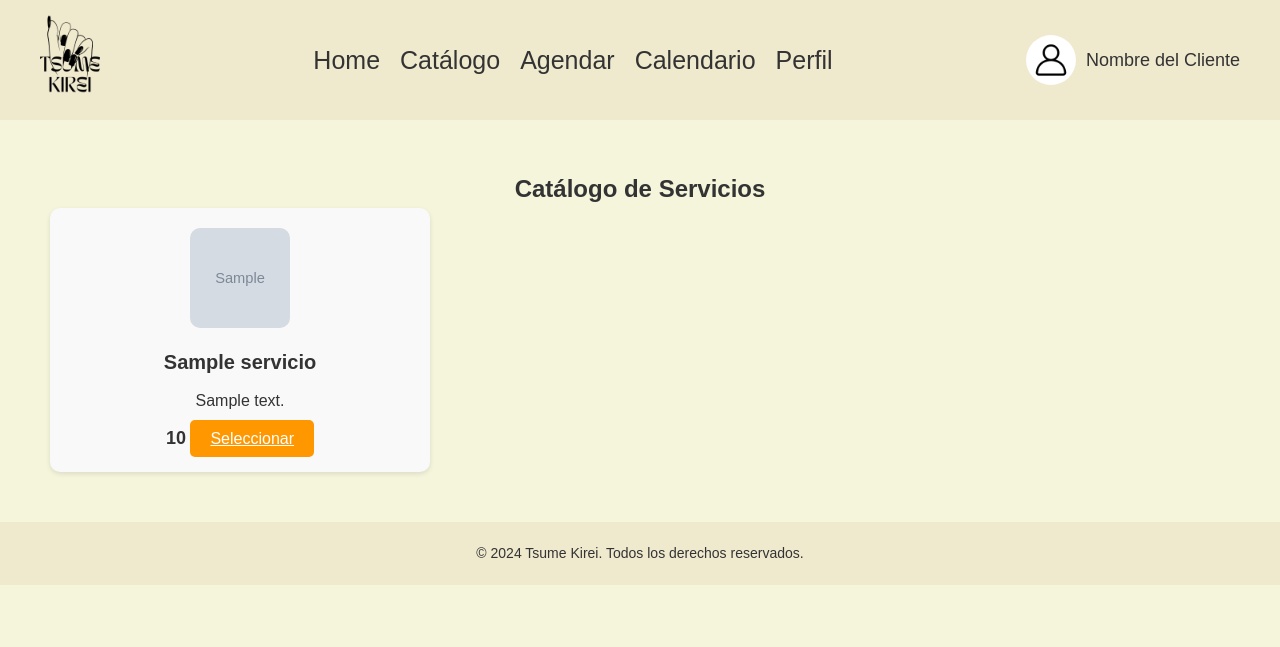
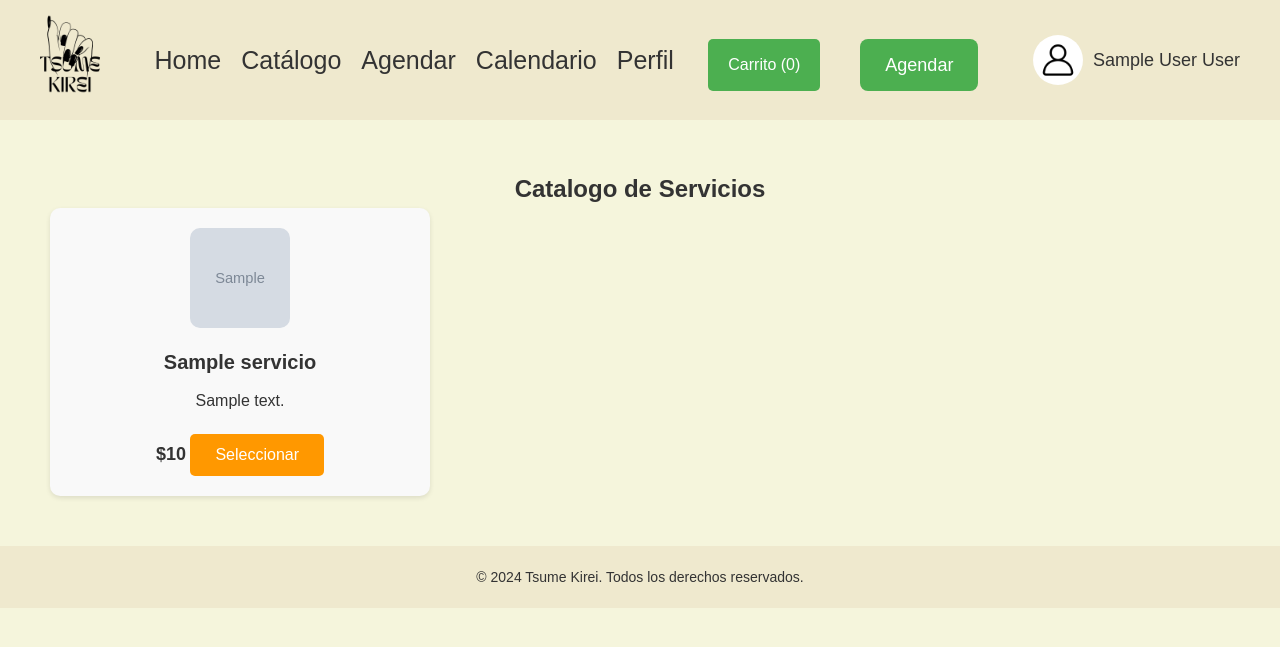
Before and after one commit to Laura-Macias/ingenieria-de-software-ii, a Flask app: template src/templates/catalog.html in a window 1280 px wide. Shown: the top 647 px of the page. Run offline with Flask 2, Linux system fonts and the light colour scheme; the visitor is signed in with stand-in values (Sample User, id 1); the template is opened without the code that fills it: most values are stand-ins (such as "Sample title", 1, 10 or a date in 2020); grey boxes marked "Sample" are stand-in pictures.

Commit message:
funcionalidad carrito y agendamiento

```diff
--- a/src/api/reservation.py
+++ b/src/api/reservation.py
@@ -11,7 +11,7 @@ def obtener_staff():
 
     try:
         response = supabase.table('Staff').select('*').execute()
-        print(response)
+        #print(response)
         if not response.data:
             print("No se encontraron los manicuristas en la base de datos.")
             return []
--- a/src/static/css/Style_catalog.css
+++ b/src/static/css/Style_catalog.css
@@ -1,3 +1,4 @@
+/* Estilos generales */
 * {
     margin: 0;
     padding: 0;
@@ -134,6 +135,7 @@ main {
     border-radius: 10px;
     text-align: center;
     box-shadow: 0 2px 5px rgba(0, 0, 0, 0.1);
+    transition: transform 0.3s ease;
 }
 
 .service-item img {
@@ -158,19 +160,115 @@ main {
     color: #333333;
 }
 
+/* Estilo de los botones */
 .select-button {
+    background-color: #ff9800;
+    color: white;
+    padding: 12px 25px;
+    border: none;
+    border-radius: 5px;
+    cursor: pointer;
+    margin-top: 10px;
+    font-size: 16px;
+    transition: background-color 0.3s ease, transform 0.3s ease;
+}
 
+.select-button:hover {
+    background-color: #e68a00;
+    transform: scale(1.05);
+}
+
+.select-button:active {
+    background-color: #d76a00;
+    transform: scale(1);
+}
+
+
+/* Estilo del botón de Agendar */
+#scheduleButton {
+    background-color: #4CAF50; /* Verde */
+    color: white;
+    padding: 12px 25px;
+    border: none;
+    border-radius: 8px;
+    font-size: 18px;
+    cursor: pointer;
+    transition: background-color 0.3s ease;
+    text-decoration: none;
+    display: inline-block;
+}
+
+#scheduleButton:hover {
+    background-color: #45a049; /* Color más oscuro al pasar el ratón */
+}
+
+/* Estilos de los botones en el header */
+.header-buttons button, #scheduleButton {
+    margin-right: 20px; /* Separar los botones entre sí */
+    margin-top: 10px;
+}
+
+.header-buttons {
+    display: flex;
+    gap: 20px; /* Asegurarse de que haya espacio entre los botones */
+}
+
+#cartButton {
     background-color: #ff9800;
+    color: white;
+    padding: 12px 25px;
+    border: none;
+    border-radius: 8px;
+    font-size: 18px;
+    cursor: pointer;
+    transition: background-color 0.3s ease;
+}
+
+#cartButton:hover {
+    background-color: #e68a00; /* Color más oscuro al pasar el ratón */
+}
+
+
+/* Estilos para el carrito */
+#cartButton {
+    background-color: #4caf50;
     color: white;
     padding: 10px 20px;
     border: none;
     border-radius: 5px;
     cursor: pointer;
-    margin-top: 10px;
+    font-size: 16px;
+    transition: background-color 0.3s ease;
 }
 
-.select-button:hover {
-    background-color: #e68a00;
+#cartButton:hover {
+    background-color: #45a049;
+}
+
+#cartDetails {
+    background-color: white;
+    padding: 20px;
+    box-shadow: 0 2px 10px rgba(0, 0, 0, 0.2);
+    position: absolute;
+    top: 100px;
+    right: 20px;
+    width: 300px;
+    display: none;
+    border-radius: 8px;
+}
+
+#cartDetails ul {
+    list-style: none;
+    padding: 0;
+}
+
+#cartDetails ul li {
+    padding: 5px 0;
+    border-bottom: 1px solid #ccc;
+}
+
+#totalPrice {
+    font-weight: bold;
 }
 
 /* Estilo del footer */
--- /dev/null
+++ b/src/static/js/catalog.js
@@ -0,0 +1,58 @@
+// Variables del carrito
+let cart = [];
+let cartCount = 0;
+
+function addToCart(name, price) {
+    console.log("Servicio agregado al carrito:", name, price);  // Verifica si se llama a la función
+
+    // Verifica si el servicio ya está en el carrito
+    const existingItem = cart.find(item => item.name === name);
+    if (existingItem) {
+        alert("Este servicio ya ha sido seleccionado.");
+        return;  // Si ya está en el carrito, no agregarlo de nuevo
+    }
+
+    // Añadir el nuevo servicio al carrito
+    cart.push({ name, price });
+    cartCount++;
+
+    // Actualizar el botón del servicio actual a "Seleccionado"
+    const button = document.querySelector(`button[data-service-name="${name}"]`);
+    if (button) {
+        button.textContent = 'Seleccionado';
+        button.disabled = true;  // Opcional: Desactivar el botón después de selección
+    }
+
+    updateCart();
+}
+
+// Función para actualizar el carrito
+function updateCart() {
+    // Actualizar el contador de carrito
+    document.getElementById("cartCount").textContent = cartCount;
+
+    // Actualizar los detalles del carrito
+    let cartItems = document.getElementById("cartItems");
+    cartItems.innerHTML = '';  // Limpiar los elementos anteriores
+
+    let total = 0;
+    cart.forEach(item => {
+        let listItem = document.createElement("li");
+        // Formatear el precio con separador de miles y símbolo de $
+        listItem.textContent = `${item.name} - $${item.price.toLocaleString("es-CO")}`;
+        cartItems.appendChild(listItem);
+        total += item.price;
+    });
+
+    // Actualizar el precio total con formato y símbolo de $
+    document.getElementById("totalPrice").textContent = `$${total.toLocaleString("es-CO")}`;
+
+    // Mostrar el botón de Agendar si hay un servicio seleccionado
+    document.getElementById("scheduleButton").style.display = cartCount > 0 ? 'inline-block' : 'none';
+}
+
+// Función para mostrar/ocultar el carrito
+function toggleCart() {
+    let cartDetails = document.getElementById("cartDetails");
+    cartDetails.style.display = cartDetails.style.display === 'none' ? 'block' : 'none';
+}
--- a/src/templates/catalog.html
+++ b/src/templates/catalog.html
@@ -19,9 +19,19 @@
                <li><a href="#calendario">Calendario</a></li>
                <li><a href="#perfil">Perfil</a></li>
            </ul>
+
+           <!-- Botones de Agendar y Carrito -->
+           <div class="header-buttons">
+            <!-- Botón de Carrito -->
+            <button id="cartButton" onclick="toggleCart()">
+                Carrito (<span id="cartCount">0</span>)
+            </button>
+            <!-- Botón de Agendar -->
+            <a id="scheduleButton" href="{{ url_for('calendar.calendar') }}" class="select-button">Agendar</a>
+            </div>
             <div class="profile-section">
                <img src="../static/img/client_image.jpg" alt="Imagen Cliente" class="client-image">
-               <span class="client-name">Nombre del Cliente</span>
+               <span class="client-name">{{ current_user.name }} {{ current_user.last_name }}</span>
             </div>
            <div class="menu-toggle" id="menuToggle">
                <div class="bar"></div>
@@ -35,25 +45,35 @@
    <main>
        <section class="catalog-view">
 
-           <h2>Catálogo de Servicios</h2>
-           <div class="catalog-grid">
+            <h2>Catalogo de Servicios</h2>
+            <div class='catalog-grid'>
                 {% for servicios in servicios %}
                 <div class="service-item">
                     <img src="{{ servicios.image }}" alt="Service 1">
-                   <h3>{{ servicios.product_name }}</h3>
+                    <h3>{{ servicios.service_name }}</h3>
                     <p>{{ servicios.description }}</p>
-                   <span class="price">{{ servicios.price }}</span>
-                   <a href="{{ url_for('calendar.calendar', service_id=servicios.id) }}" class="select-button">Seleccionar</a>
+                    <span class="price">${{ "{:,.0f}".format(servicios.price) }}</span>
+                    <!-- Botón con data attribute para identificar el servicio -->
+                    <button class="select-button"
+                        data-service-name="{{ servicios.service_name }}"onclick="addToCart('{{ servicios.service_name }}', {{ servicios.price }})"> Seleccionar </button>
                 </div>
                 {% endfor %}
+            </div>
        </section>
    </main>
+
+   <!-- Carrito (invisible inicialmente) -->
+   <div id="cartDetails" class="cart-details" style="display: none;">
+        <h3>Carrito</h3>
+        <ul id="cartItems"></ul>
+        <p>Total: $<span id="totalPrice">0</span></p>
+    </div>
 
    <footer>
        <p>&copy; 2024 Tsume Kirei. Todos los derechos reservados.</p>
    </footer>
 
    <script src="/src/js/menu.js"></script>
-   <script src="/src/js/catalog.js"></script>
+   <script src="{{ url_for('static', filename='js/catalog.js') }}"></script>
 </body>
 </html>
--- a/src/templates/reservation.html
+++ b/src/templates/reservation.html
@@ -27,6 +27,7 @@
                     <label for="time">Hora:</label>
                     <input type="time" id="time" name="time" required>
                 </div>
+                <input type="hidden" id="services" name="services">
 
                 <button type="submit" class="btn">Confirmar</button>
             </form>
```
Lines whose indentation alone changed are shown as unchanged.
